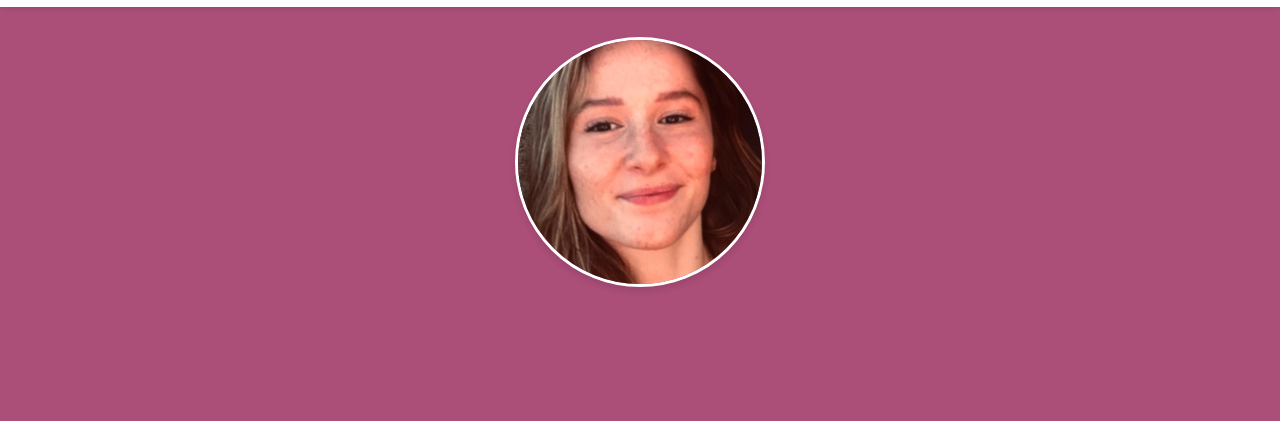
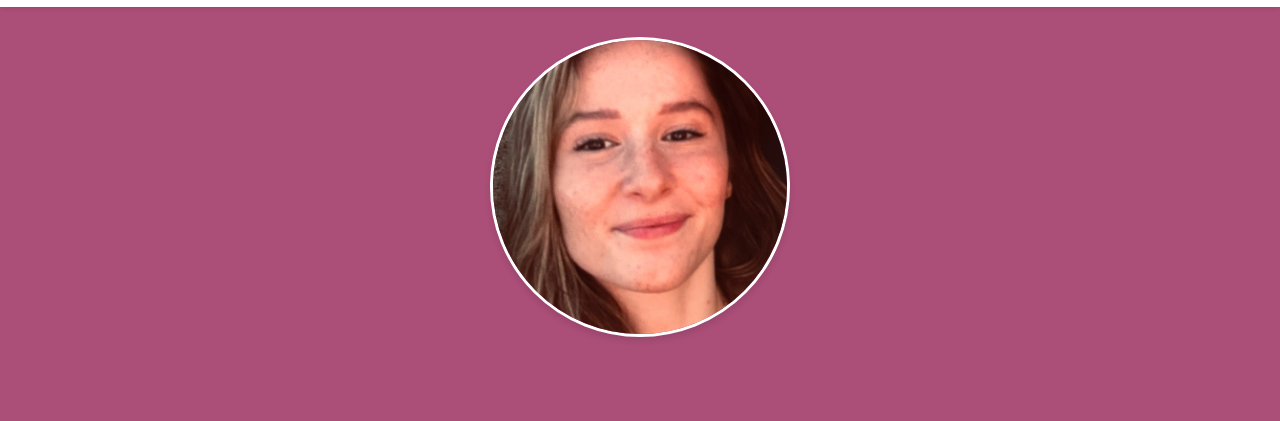
Before and after one commit to katiestacey44/Catherine-Stacey-Portfolio, a plain HTML site: page index.html in a window 1280 px wide. Shown: the part 73-494 px from the top of the page. Drawn offline with Linux system fonts and the light colour scheme.

Commit message:
profile fix

```diff
--- a/css/styles.css
+++ b/css/styles.css
@@ -87,8 +87,8 @@ nav {
 }
 
 .profile-img {
-    width: 250px; /* Set the size of the profile image */
-    height: 250px; /* Ensure it's a square */
+    width: 300px; /* Set the size of the profile image */
+    height: 300px; /* Ensure it's a square */
     border-radius: 50%; /* Makes the image circular */
     object-fit: cover; /* Ensures the image fills the circle without distortion */
     border: 3px solid #fff; /* Optional: adds a white border around the image */
```
